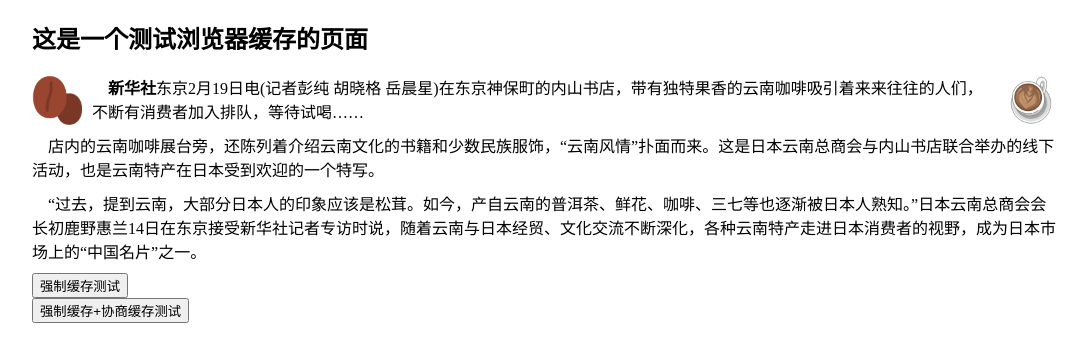
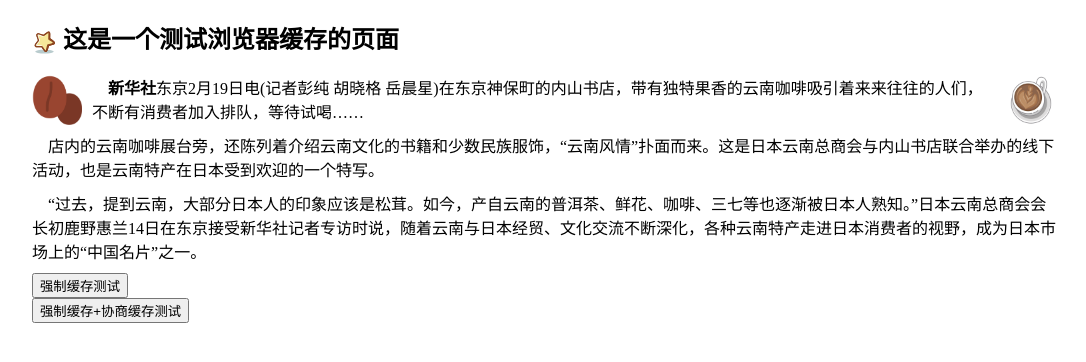
Before and after one commit to KZ137onethe/browser-cache, a website with bundled scripts: page static/html/index.html in a window 1280 px wide. Shown: the whole page, without its empty margins (96-1182 px from the left). Built offline with nearby package versions, Linux system fonts and the light colour scheme.

Commit message:
style(index.html): 加入了一个svg图片

```diff
--- a/server/index.js
+++ b/server/index.js
@@ -37,6 +37,7 @@ const app = http.createServer(function (req, res) {
         },
       });
       break;
+    // 获取一句话，使用的是强制缓存和协商缓存的结合
     case "/sentence":
       fullPath = path.join(__dirname, "../static/assets/txt/sentence.txt");
       responseForReadFile(fullPath, {
@@ -69,6 +70,8 @@ const app = http.createServer(function (req, res) {
       const suffix = path.extname(fullPath);
       if (suffix === ".js") {
         res.setHeader("Content-Type", "application/javascript");
+      } else if (suffix === ".svg") {
+        res.setHeader("Content-Type", "image/svg+xml");
       }
       responseForReadFile(fullPath, {
         req,
@@ -77,8 +80,7 @@ const app = http.createServer(function (req, res) {
           log.debug(`静态资源请求路径 => ${url}`);
           const etag = generateFileHash(data, "content");
           const ifNoneMatch = req.headers["if-none-match"];
-          // console.log("etag =>", etag, "ifNoneMatch => ", ifNoneMatch);
-
+          log.debug("etag =>", etag, "ifNoneMatch => ", ifNoneMatch);
           if (ifNoneMatch && ifNoneMatch === etag) {
             res.writeHead(304, {
               ETag: etag,
--- a/static/html/index.html
+++ b/static/html/index.html
@@ -8,7 +8,19 @@
   </head>
   <body>
     <div id="app">
-      <h2>这是一个测试浏览器缓存的页面</h2>
+      <h2>
+        <img
+          width="25"
+          height="25"
+          src="../assets/svg/star.svg"
+          alt=""
+          role="img"
+          title="星星"
+          style="vertical-align: middle"
+        />
+        这是一个测试浏览器缓存的页面
+      </h2>
+
       <div class="container">
         <img
           id="coffee-1"
@@ -45,5 +57,5 @@
       </div>
     </div>
   </body>
-  <script type="module" src="../js/index.js" language=""></script>
+  <script type="module" src="../js/index.js"></script>
 </html>
```
Also changed, not shown: static/assets/svg/star.svg (added).
